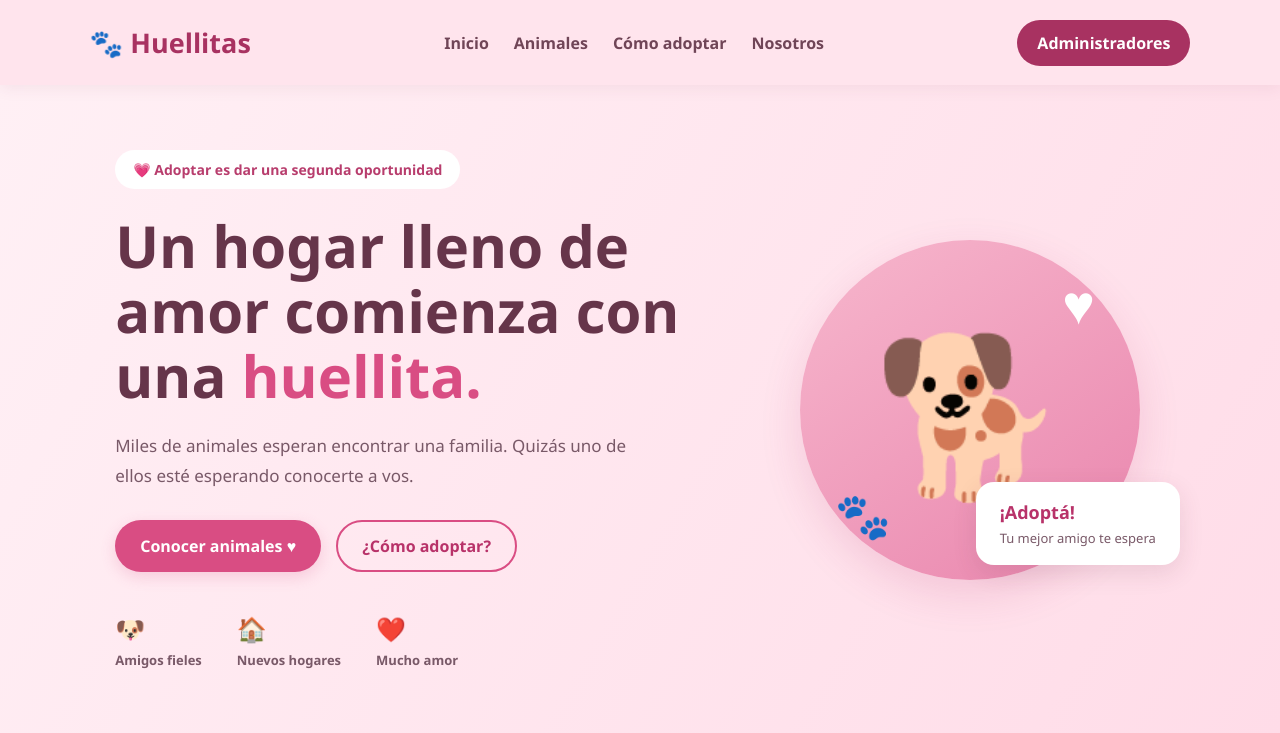
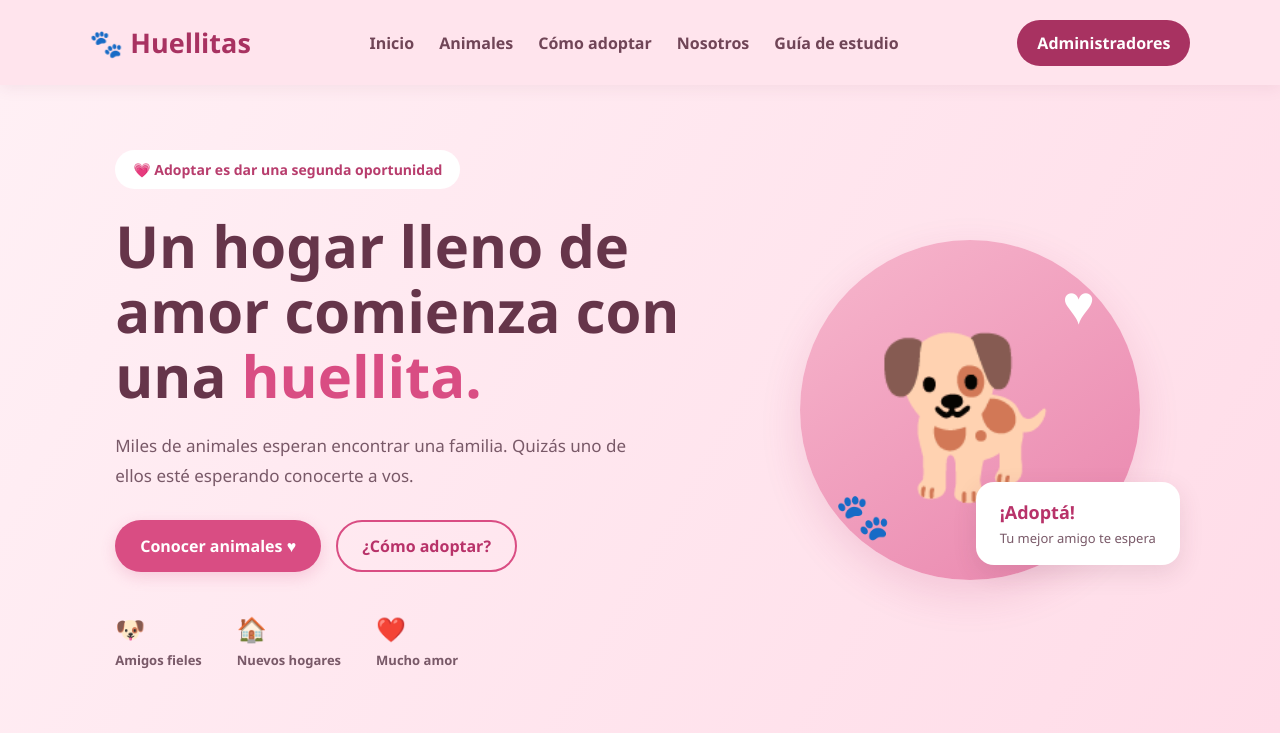
Before and after one commit to July675/Huellita, a Java web app: page / in a window 1280 px wide. Shown: the top 733 px of the page. Run offline with Tomcat 11, a stand-in JSP engine, Linux system fonts and the light colour scheme.

Commit message:
Agregar acceso a guia de estudio en inicio

```diff
--- a/src/main/webapp/index.jsp
+++ b/src/main/webapp/index.jsp
@@ -19,7 +19,7 @@
 		<nav>
 			<a href="${pageContext.request.contextPath}/index.jsp">Inicio</a> <a
 				href="${pageContext.request.contextPath}/SvAnimalListar">Animales</a>
-			<a href="#adoptar">Cómo adoptar</a> <a href="#nosotros">Nosotros</a>
+			<a href="#adoptar">Cómo adoptar</a> <a href="#nosotros">Nosotros</a> <a href="${pageContext.request.contextPath}/guia.jsp">Guía de estudio</a>
 		</nav>
 
 		<a href="${pageContext.request.contextPath}/admin.jsp"
```
